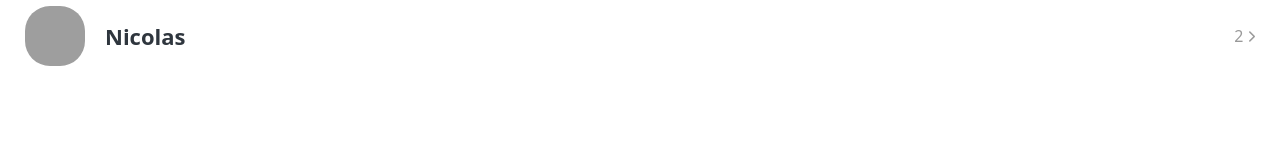
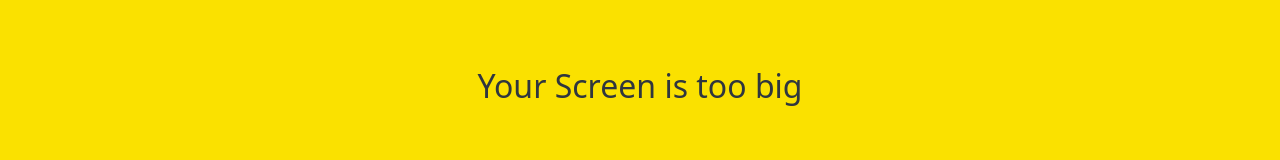
Before and after one commit to nakseongchoi/kokoa-clone-2020, a plain HTML site: page friends.html in a window 1280 px wide. Shown: the part 314-474 px from the top of the page. Drawn offline with Linux system fonts and the light colour scheme; grey boxes are pictures that could not be loaded.

Commit message:
2024061816

```diff
--- /dev/null
+++ b/css/components/no-mobile.css
@@ -0,0 +1,18 @@
+#no-mobile {
+  position: absolute;
+  z-index: 99;
+  height: 100vh;
+  background-color: var(--yellow);
+  width: 100vw;
+  display: flex;
+  justify-content: center;
+  top: 0;
+  align-items: center;
+  font-size: 32px;
+}
+
+@media screen and (max-width: 700px) {
+  #no-mobile {
+    display: none;
+  }
+}
--- a/css/style.css
+++ b/css/style.css
@@ -9,6 +9,7 @@
 @import "components/user-component.css";
 @import "components/badge.css";
 @import "components/alt-screen-header.css";
+@import "components/no-mobile.css";
 
 /* Screens */
 @import "screens/login.css";
--- a/friends.html
+++ b/friends.html
@@ -91,6 +91,12 @@
       <i class="fa-solid fa-comment fa-2xl"></i>
     </div>
 
+    <div id="no-mobile">
+      <span>Your Screen is too big</span>
+    </div>
+
+
+
     <script
       src="https://kit.fontawesome.com/2f67cf591d.js"
       crossorigin="anonymous"
```
Also changed, not shown: chat.html (+4 -0 lines), chats.html (+4 -0 lines), find.html (+5 -0 lines), index.html (+5 -0 lines), more.html (+3 -0 lines), settings.html (+4 -0 lines).
